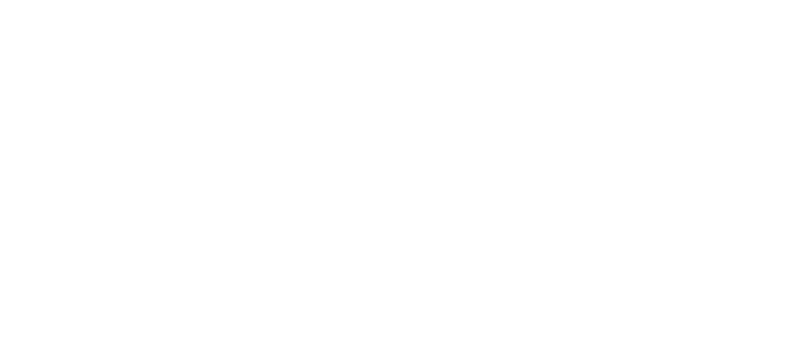
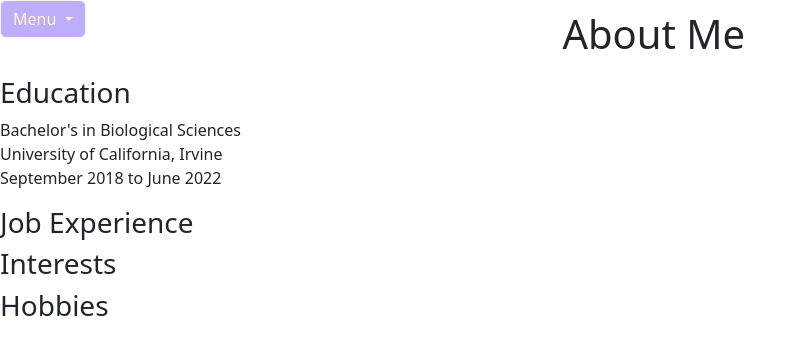
Before and after one commit to boboflofo/Portfolio, a plain HTML site: page about-me.html in a window 1280 px wide. Shown: the whole page, without its empty margins (0-806 px from the left). Drawn offline with nearby package versions, Linux system fonts and the light colour scheme.

Commit message:
about me page

```diff
--- a/about-me.html
+++ b/about-me.html
@@ -1,12 +1,34 @@
 <!DOCTYPE html>
 <html lang="en">
+
 <head>
-  <link rel="stylesheet" href="https://cdn.jsdelivr.net/npm/bootstrap@4.4.1/dist/css/bootstrap.min.css"
-    integrity="sha384-Vkoo8x4CGsO3+Hhxv8T/Q5PaXtkKtu6ug5TOeNV6gBiFeWPGFN9MuhOf23Q9Ifjh" crossorigin="anonymous">
+  <link href="https://cdn.jsdelivr.net/npm/bootstrap@5.3.2/dist/css/bootstrap.min.css" rel="stylesheet"
+    integrity="sha384-T3c6CoIi6uLrA9TneNEoa7RxnatzjcDSCmG1MXxSR1GAsXEV/Dwwykc2MPK8M2HN" crossorigin="anonymous">
   <link rel="stylesheet" type="text/css" href="css/styles.css" />
+  <script src="https://cdn.jsdelivr.net/npm/bootstrap@5.3.2/dist/js/bootstrap.bundle.min.js"
+    integrity="sha384-C6RzsynM9kWDrMNeT87bh95OGNyZPhcTNXj1NW7RuBCsyN/o0jlpcV8Qyq46cDfL"
+    crossorigin="anonymous"></script>
   <title>About Me</title>
 </head>
+
 <body>
+  <div class="dropdown menu-btn">
+    <button class="btn btn-secondary dropdown-toggle" type="button" data-bs-toggle="dropdown" aria-expanded="false">
+      Menu
+    </button>
+    <ul class="dropdown-menu">
+      <li><a class="dropdown-item" href="index.html">Home</a></li>
+      <li><a class="dropdown-item" href="about-me.html">About me</a></li>
+    </ul>
+  </div>
+  <div class="d-flex justify-content-center title">
+    <h1>About Me</h1>
+  </div>
+  <h3>Education</h3>
+  <p>Bachelor's in Biological Sciences <br> University of California, Irvine <br> September 2018 to June 2022</p>
+  <h3>Job Experience</h3>
+  <h3>Interests</h3>
+  <h3>Hobbies</h3>
+</body>
 
-</body>
 </html>
```
Also changed, not shown: index.html (+7 -3 lines).
